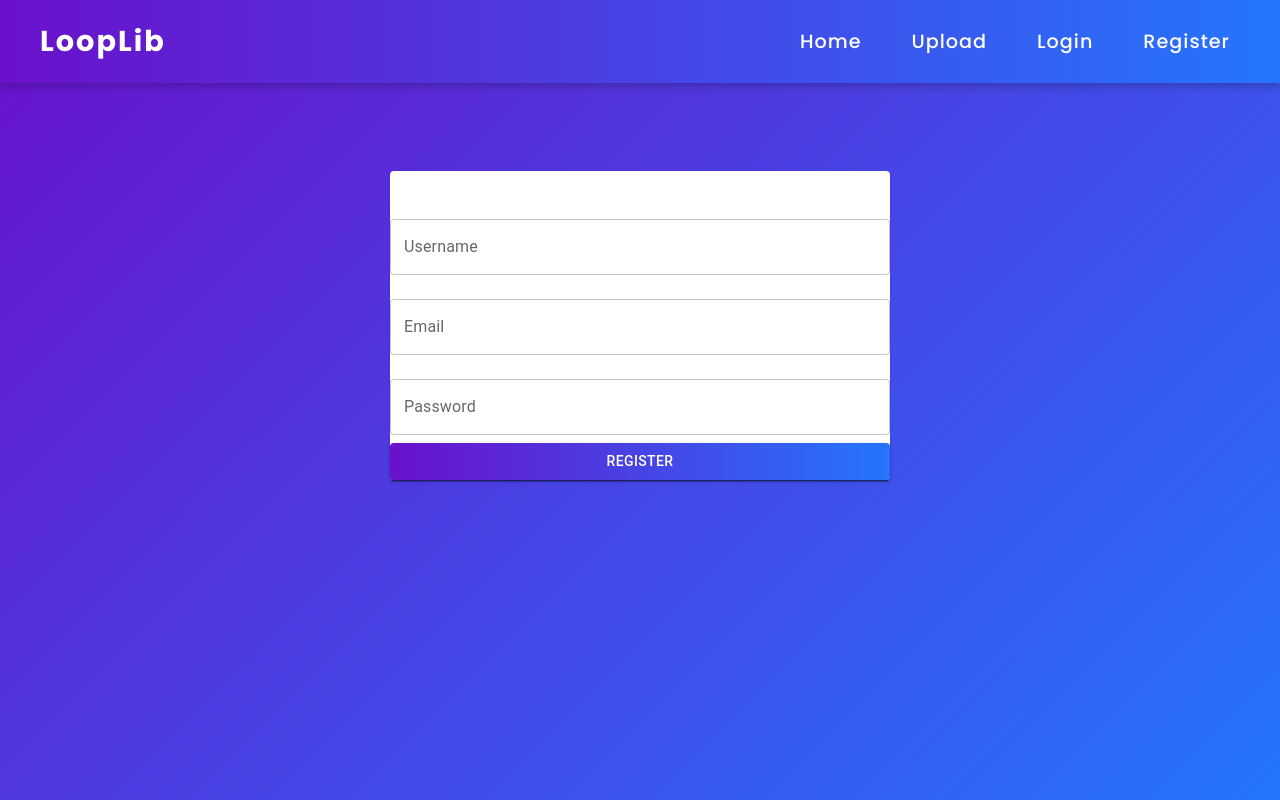
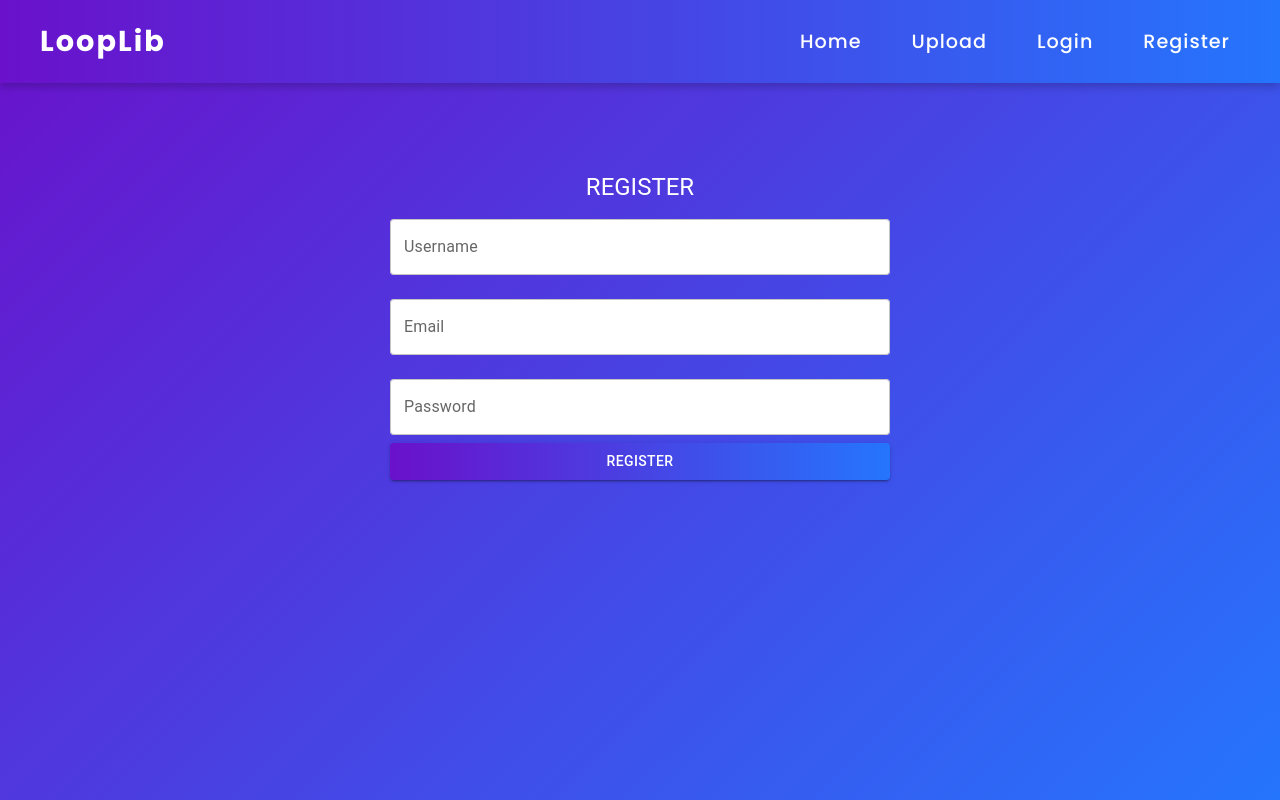
Before and after one commit to LoopLib/client, a React (Create React App) app in the folder music-tool/: page /register in a window 1280 px wide. Built offline with nearby package versions, Linux system fonts and the light colour scheme.

Commit message:
Remove paper element from registration page

```diff
--- a/music-tool/src/register/register.js
+++ b/music-tool/src/register/register.js
@@ -26,7 +26,6 @@ const Register = () => {
     };
     return (
         <Box className="login-container">
-            <Paper className="login-paper">
             <Typography variant="h5" className="login-title">
                 REGISTER
             </Typography>
@@ -67,7 +66,6 @@ const Register = () => {
             >
                 Register
             </Button>
-            </Paper>
         </Box>
     );
 };
```
Lines whose indentation alone changed are shown as unchanged.
